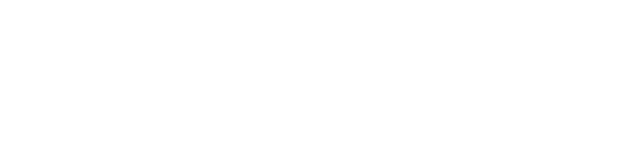
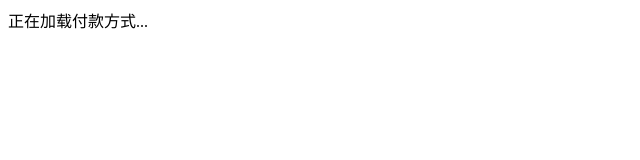
Before and after one commit to zerotrac/pay, a plain HTML site: page index.html in a window 1280 px wide. Shown: the whole page, without its empty margins (0-640 px from the left). Drawn offline with Linux system fonts and the light colour scheme.

Commit message:
Update index.html

```diff
--- a/index.html
+++ b/index.html
@@ -1,3 +1,6 @@
 <head>
   <meta http-equiv="refresh" content="5;url=https://www.youtube.com/watch?v=dQw4w9WgXcQ">
 </head>
+<body>
+  <div>正在加载付款方式...</div>
+</body>
```
